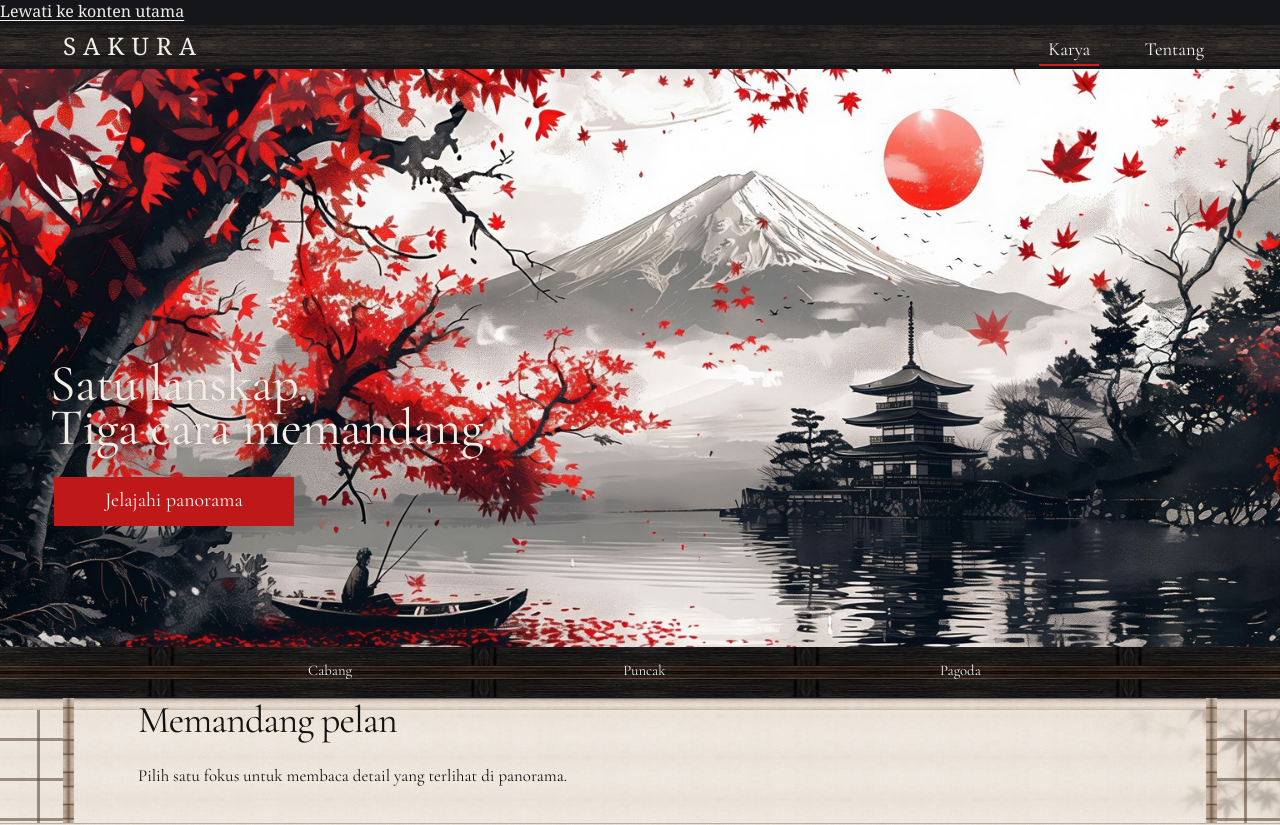
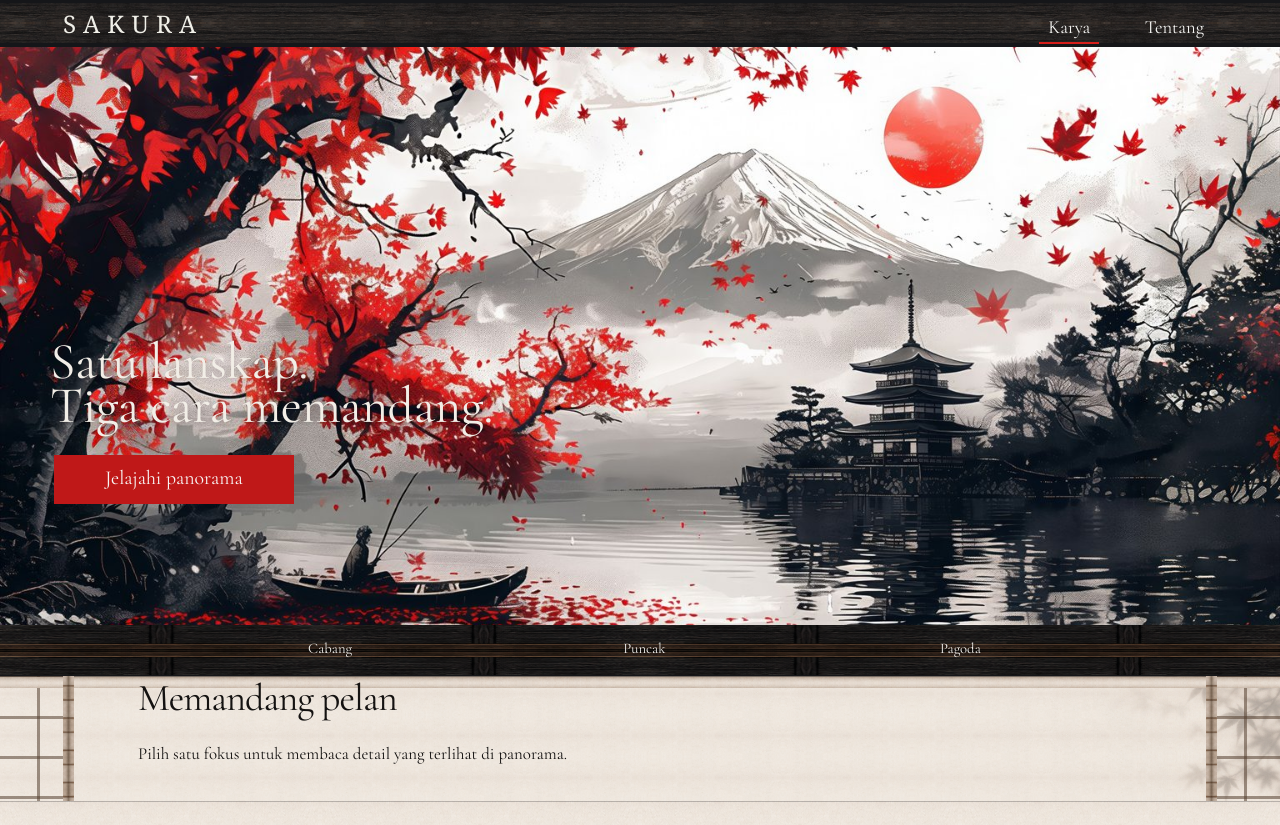
Before and after one commit to Fabverse0/Sakura, a React (Vite) app: page / in a window 1280 px wide. Shown: the top 825 px of the page. Built offline with nearby package versions, Linux system fonts and the light colour scheme; a web font is replaced by a local one.

Commit message:
style: reveal skip link on keyboard focus
Co-Authored-By: Claude Sonnet 5.5 <noreply@anthropic.com>

```diff
--- a/src/styles.css
+++ b/src/styles.css
@@ -62,6 +62,24 @@ a {
 
 #root {
   width: 100%;
+}
+
+.skip-link {
+  position: absolute;
+  top: 8px;
+  left: 8px;
+  z-index: 20;
+  padding: 10px 16px;
+  background: var(--ivory);
+  color: var(--ink);
+  font-family: "Cormorant Garamond", Georgia, serif;
+  font-size: 18px;
+  font-weight: 600;
+  transform: translateY(-200%);
+}
+
+.skip-link:focus {
+  transform: translateY(0);
 }
 
 h1,
```
